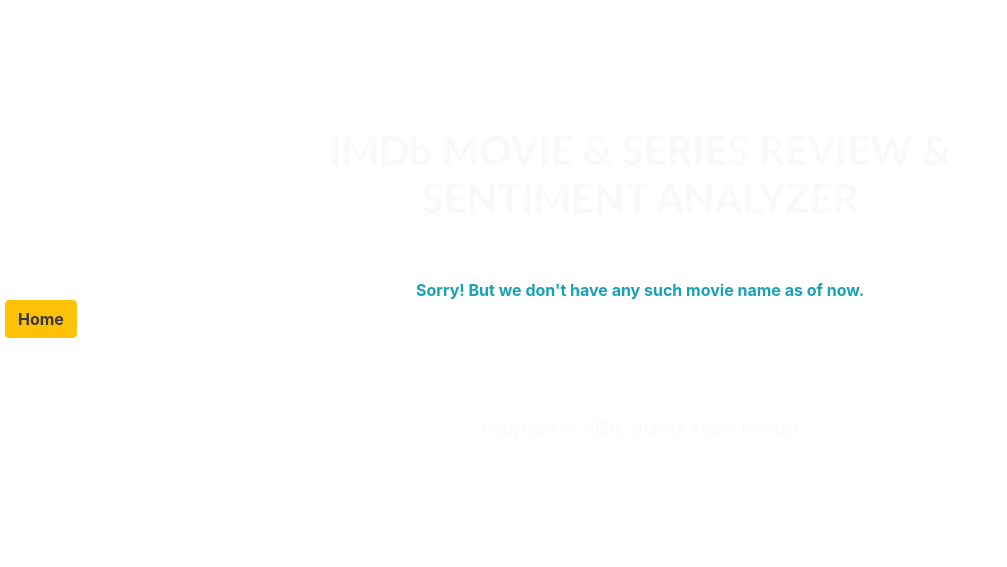
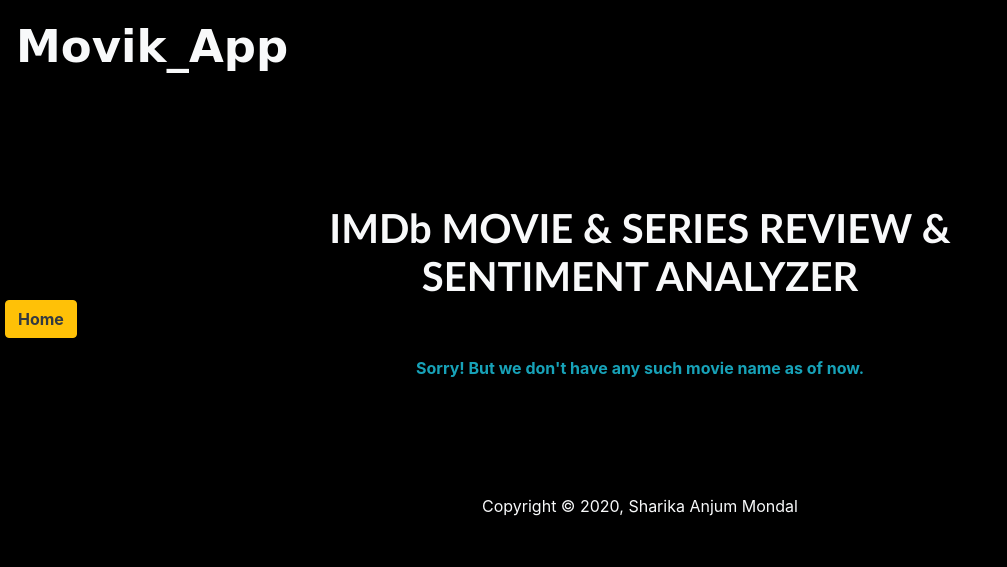
Before and after one commit to sharika-anjum/Movie-review-sentiment-analyzer-app, a Flask app: template templates/choices.html in a window 1280 px wide. Shown: the top 567 px of the page, without its empty margins (0-1007 px from the left). Run offline with Flask 2, Linux system fonts and the light colour scheme; the template is opened without the code that fills it, so the values that code supplies are empty; parts of the project's set-up code (start-up, migrations or seed data) failed here and were passed over; some libraries are stand-ins or nearby versions.

Commit message:
removed bugs

```diff
--- a/templates/choices.html
+++ b/templates/choices.html
@@ -10,9 +10,11 @@
     <link rel="stylesheet" href="https://stackpath.bootstrapcdn.com/bootstrap/4.4.1/css/bootstrap.min.css" integrity="sha384-Vkoo8x4CGsO3+Hhxv8T/Q5PaXtkKtu6ug5TOeNV6gBiFeWPGFN9MuhOf23Q9Ifjh" crossorigin="anonymous">
     <title>Movie Review Sentiment Analyzer-Choices</title>
 </head>
-<body style="color:#000000">
+<body style="background: #000000;">
 
-    <br>
+    <nav class="navbar">        <!--Creating a navbar-->
+        <h1 class="navbar-brand text-light" style = "font-family:Comic Sans MS; font-size:45px;"><strong>Movik_App</strong></h1>
+    </nav>
     <br>
     <br>
 
```
